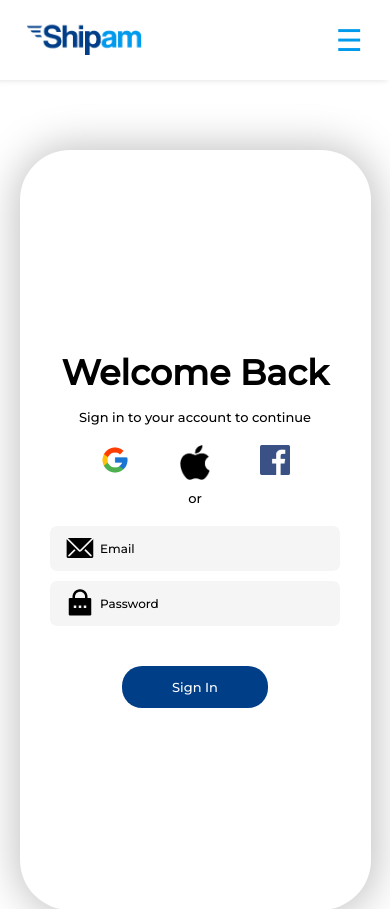
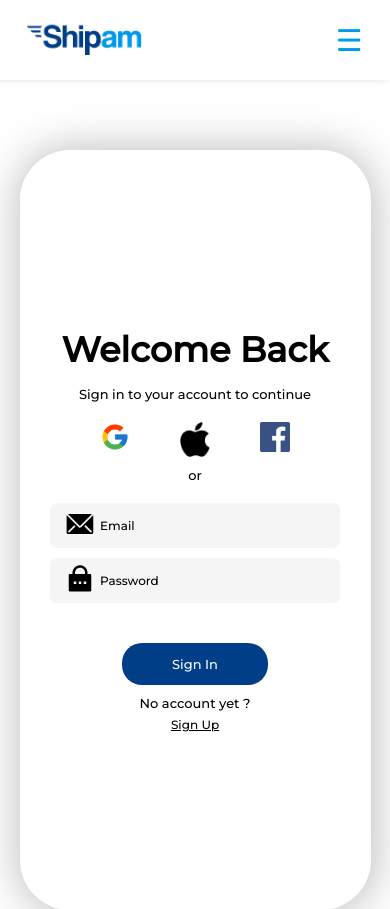
Before and after one commit to iammichaelcodes/Shipam-frontend, a React (Create React App) app: page /signin in a window 390 px wide. Shown: the top 909 px of the page. Built offline with nearby package versions, Linux system fonts and the light colour scheme.

Commit message:
Sign in pages updated

```diff
--- a/src/views/SignIn.jsx
+++ b/src/views/SignIn.jsx
@@ -35,6 +35,10 @@ const SignIn  = () => {
                             <Link to="/signin" className={style.btnsgn}>
                                     Sign In
                             </Link>
+                            <p>No account yet ?</p>
+                            <Link to="/signin" className={style.signIn}>
+                                    Sign Up
+                            </Link>
                         </div>
                         <div>
                             <img src={logo} alt="shipam Icons"/>
--- a/src/views/css/SignIn.module.css
+++ b/src/views/css/SignIn.module.css
@@ -120,6 +120,12 @@
     margin-top: 30px;
     font-size: 13px;
 }
+.signIn {
+    display: none;
+}
+.SignUp > div > div:nth-child(2) > p {
+  display: none;
+}
 @media screen and (max-width:1029px) {
     .SignUp > div {
         width: 90%;
@@ -144,5 +150,18 @@
     .SignUp > div > div:nth-child(1) {
         width: 100%;
     }
+    .signIn {
+        text-decoration: none;
+        color: #000;
+        font-size: 12px;
+        display: block;
+        margin-top: -14px;
+        text-decoration: underline;
+    }
+    .SignUp > div > div:nth-child(2) > p {
+        display: block;
+
+        font-size: 13px;
+    }
 
 }
```
